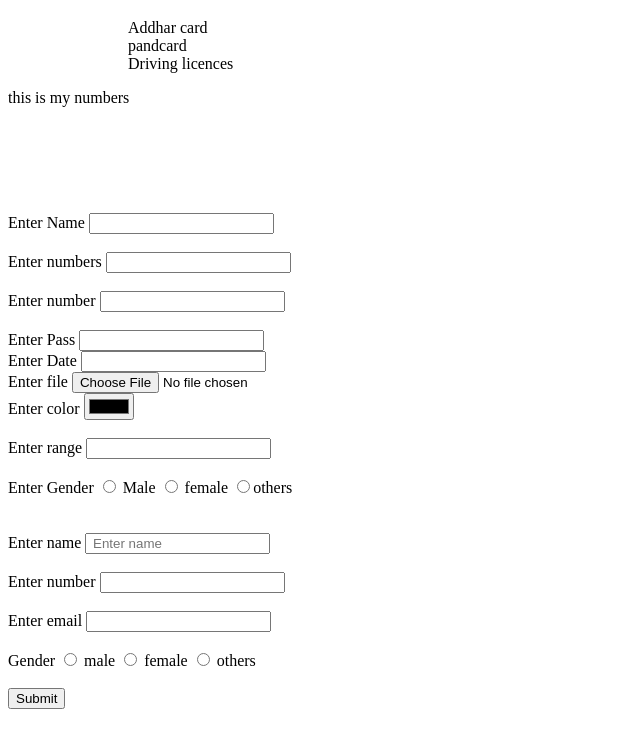
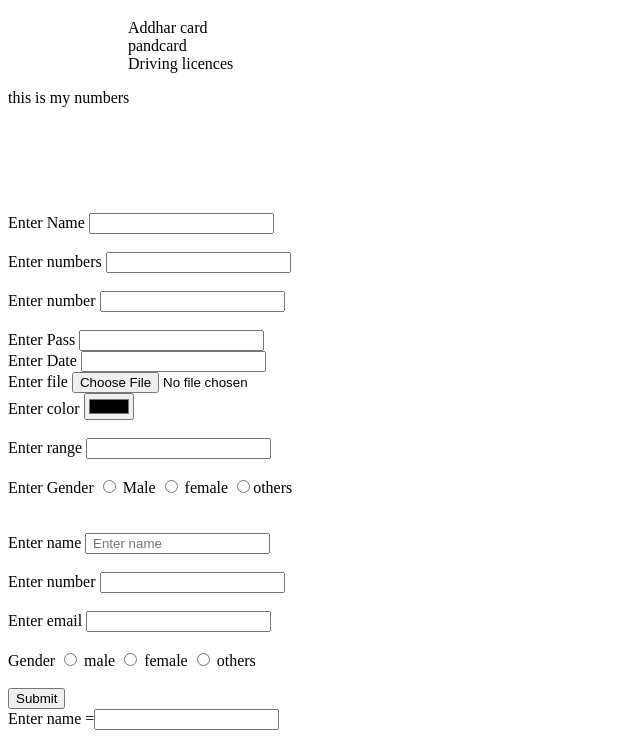
Before and after one commit to raj07102002/htmlfile, a plain HTML site: page ram.html in a window 1280 px wide. Shown: the part 600-1338 px from the top of the page, without its empty margins (0-640 px from the left). Before the commit the page ends 1317 px from the top, so only its background shows below. Drawn offline with Linux system fonts and the light colour scheme.

Commit message:
Enter name

```diff
--- a/ram.html
+++ b/ram.html
@@ -88,5 +88,7 @@
 
   <input type="submit">
                  </form>
+                 Enter name =<input type="password">
+
 </body>
 </html>
```
